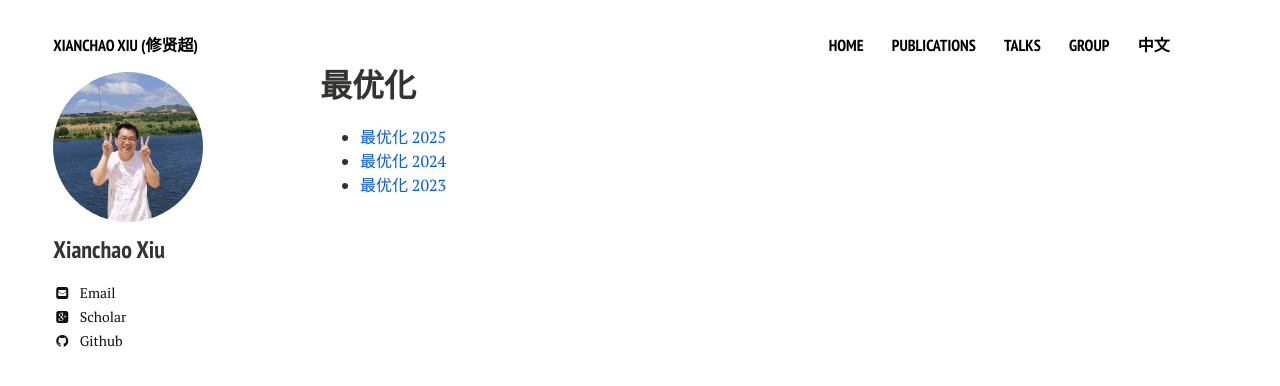
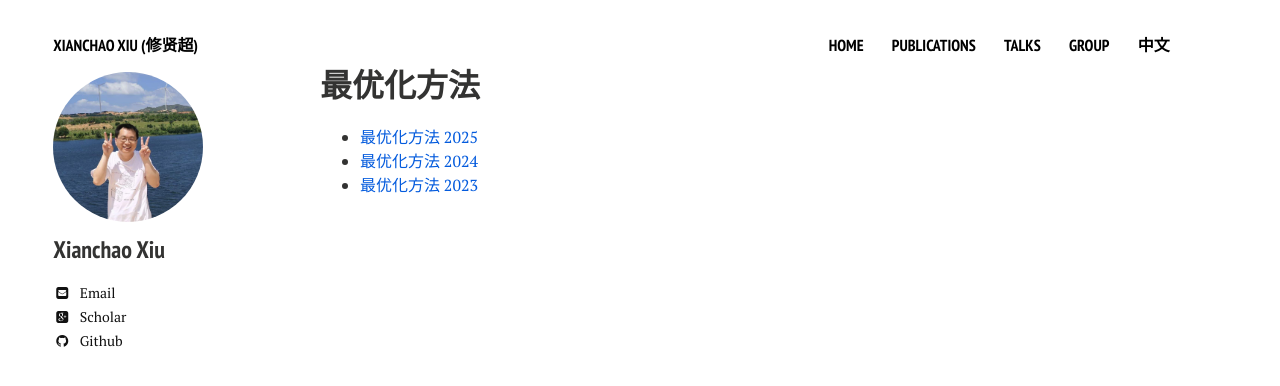
Before and after one commit to xianchaoxiu/xianchaoxiu.github.io, a Jekyll site: the page built from chinese/course/OPT/index.md, in a window 1280 px wide. Shown: the top 386 px of the page. Built offline with Jekyll 4.4.1, drawn with Linux system fonts in a browser that asks for light colours; nearby versions of some CDN libraries.

Commit message:
Update index.md

```diff
--- a/chinese/course/OPT/index.md
+++ b/chinese/course/OPT/index.md
@@ -1,10 +1,10 @@
 ---
 layout: page
-title: 最优化
+title: 最优化方法
 comments: false
 share: false
 ---
 
-* <a href="https://xianchaoxiu.github.io/chinese/course/OPT/2025" class="textlink" target="_blank"> 最优化  2025 </a><br>
-* <a href="https://xianchaoxiu.github.io/chinese/course/OPT/2024" class="textlink" target="_blank"> 最优化 2024 </a><br>
-* <a href="https://xianchaoxiu.github.io/chinese/course/OPT/2023" class="textlink" target="_blank"> 最优化 2023 </a><br>
+* <a href="https://xianchaoxiu.github.io/chinese/course/OPT/2025" class="textlink" target="_blank"> 最优化方法 2025 </a><br>
+* <a href="https://xianchaoxiu.github.io/chinese/course/OPT/2024" class="textlink" target="_blank"> 最优化方法 2024 </a><br>
+* <a href="https://xianchaoxiu.github.io/chinese/course/OPT/2023" class="textlink" target="_blank"> 最优化方法 2023 </a><br>
```
